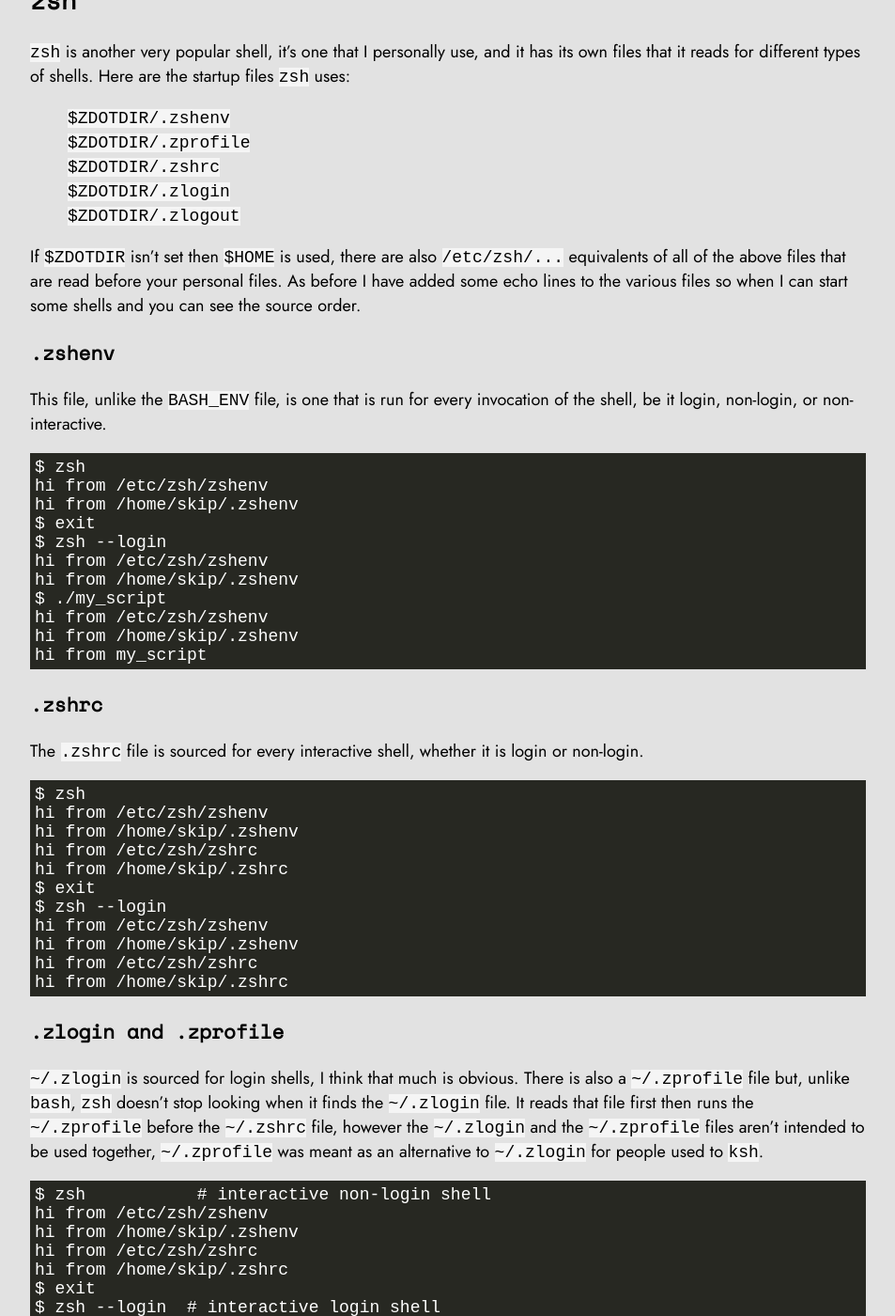
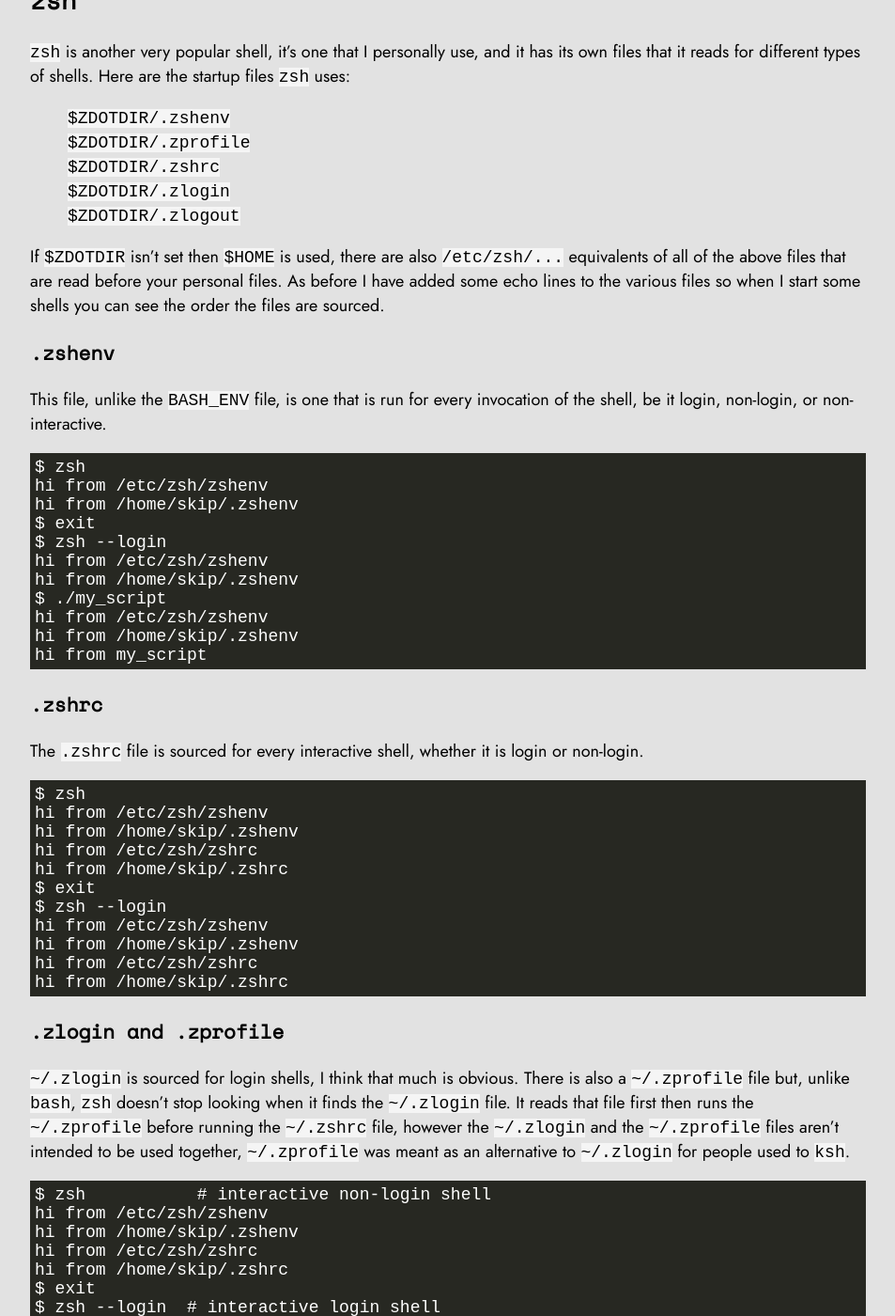
Before and after one commit to skipcloud/skipcloud.github.io, a Jekyll site: the page built from _posts/2020-05-10-shell-startup-files.md, in a window 1280 px wide and 1400 px high, scrolled down 4025 px. Shown: the whole window at 94% size, without its empty margins (163-1116 px from the left). Built offline with Jekyll 4.4.1, drawn with Linux system fonts in a browser that asks for light colours.

Commit message:
posts: fix typos shell startup files

````diff
--- a/_posts/2020-05-10-shell-startup-files.md
+++ b/_posts/2020-05-10-shell-startup-files.md
@@ -228,8 +228,8 @@ files `zsh` uses:
 
 If `$ZDOTDIR` isn't set then `$HOME` is used, there are also `/etc/zsh/...`
 equivalents of all of the above files that are read before your personal files.
-As before I have added some echo lines to the various files so when I can start
-some shells and you can see the source order.
+As before I have added some echo lines to the various files so when I start some
+shells you can see the order the files are sourced.
 
 ### .zshenv
 
@@ -272,11 +272,11 @@ hi from /home/skip/.zshrc
 ### .zlogin and .zprofile
 
 `~/.zlogin` is sourced for login shells, I think that much is obvious. There is
-also a `~/.zprofile` file but, unlike `bash`,  `zsh` doesn't stop looking when it
-finds the `~/.zlogin` file. It reads that file first then runs the `~/.zprofile`
-before the `~/.zshrc` file, however the `~/.zlogin` and the `~/.zprofile` files
-aren't intended to be used together, `~/.zprofile` was meant as an alternative
-to `~/.zlogin` for people used to `ksh`.
+also a `~/.zprofile` file but, unlike `bash`,  `zsh` doesn't stop looking when
+it finds the `~/.zlogin` file. It reads that file first then runs the
+`~/.zprofile` before running the `~/.zshrc` file, however the `~/.zlogin` and
+the `~/.zprofile` files aren't intended to be used together, `~/.zprofile` was
+meant as an alternative to `~/.zlogin` for people used to `ksh`.
 
 ```
 $ zsh           # interactive non-login shell
````
